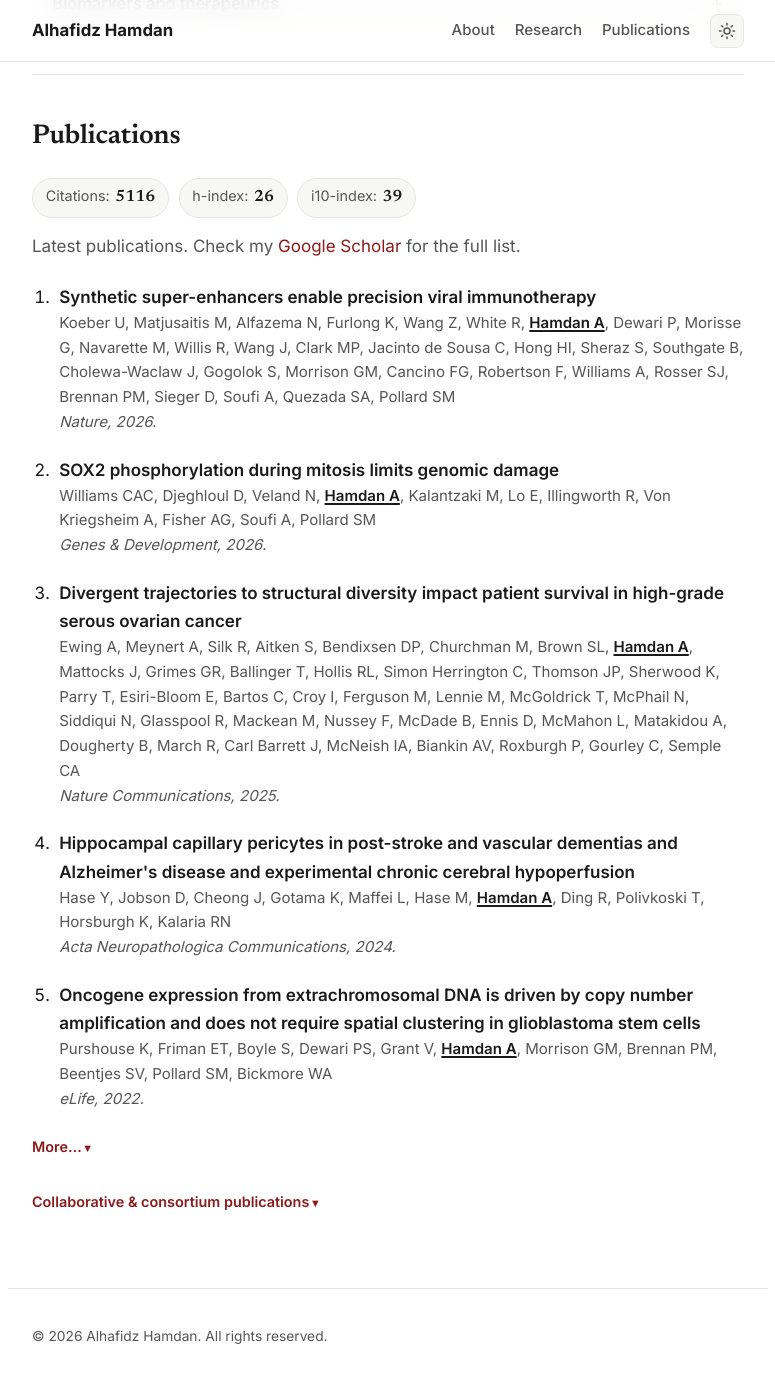
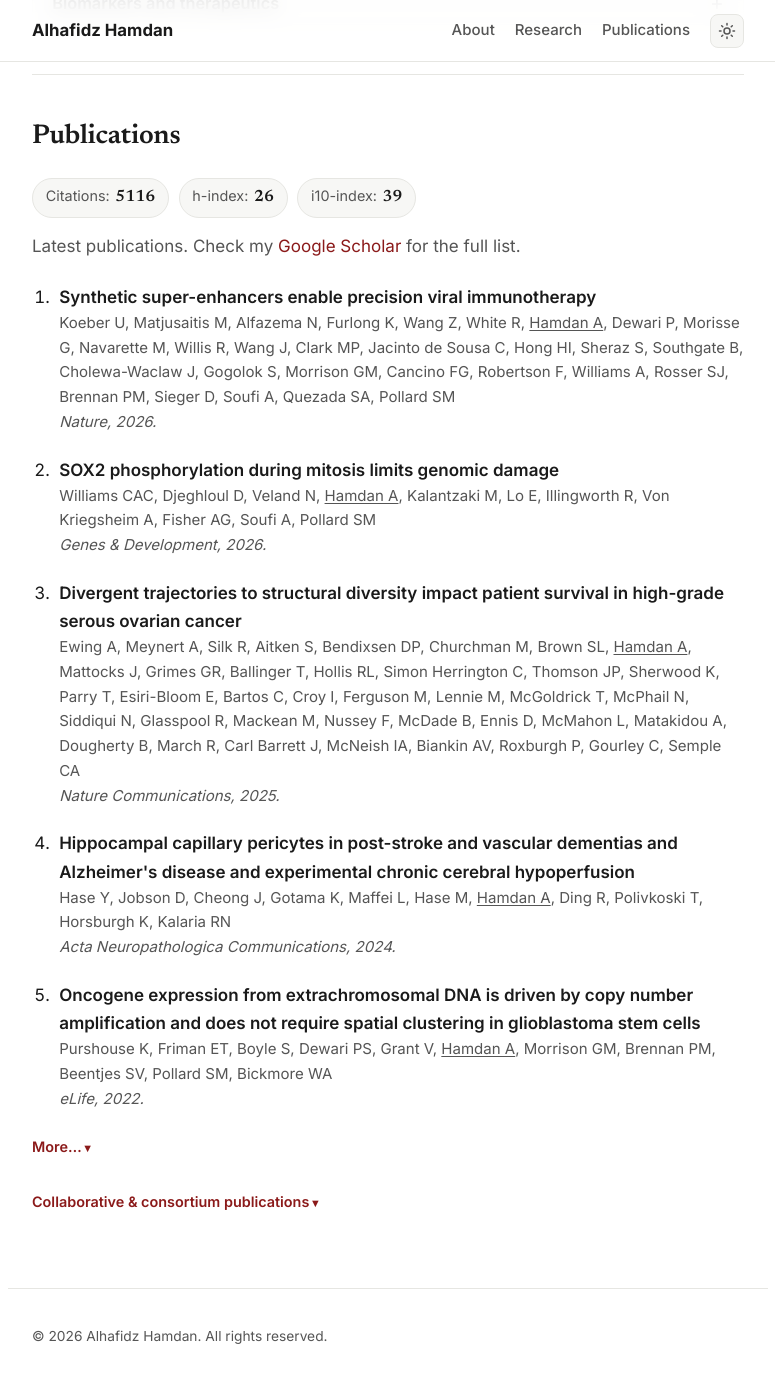
Before and after one commit to alhafidzhamdan/alhafidzhamdan.github.io, a Jekyll site: the page built from index.html, in a window 1280 px wide and 1400 px high, scrolled down 1221 px. Shown: the top 1383 px of the window, without its empty margins (252-1027 px from the left). Built offline with Jekyll 4.4.1, drawn with Linux system fonts in a browser that asks for light colours.

Commit message:
Underline author name only (no bold or colour change)

```diff
--- a/assets/css/style.css
+++ b/assets/css/style.css
@@ -236,13 +236,7 @@
 .hero-text h1 .credentials { font-weight: 500; color: var(--text-soft); }
 
 .pub-title { display: block; font-weight: 600; }
-.pub-authors .me {
-  color: var(--text);
-  font-weight: 600;
-  text-decoration: underline;
-  text-decoration-thickness: 1.5px;
-  text-underline-offset: 2px;
-}
+.pub-authors .me { text-decoration: underline; text-underline-offset: 2px; }
 .pub-title a { color: var(--text); }
 .pub-title a:hover { color: var(--accent); text-decoration: underline; }
 .pub-authors { display: block; color: var(--text-soft); font-size: 0.94rem; }
```
